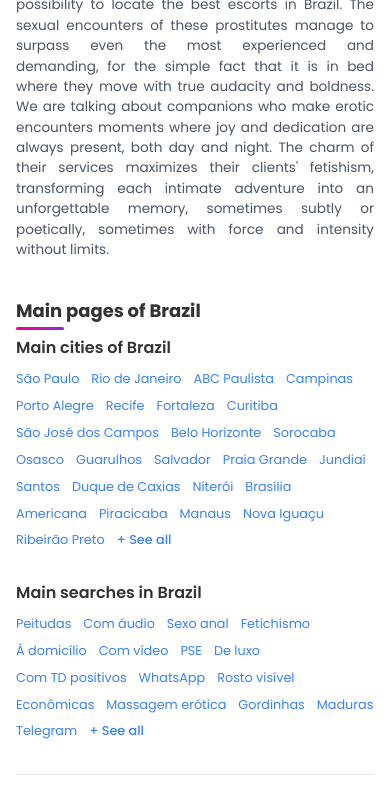
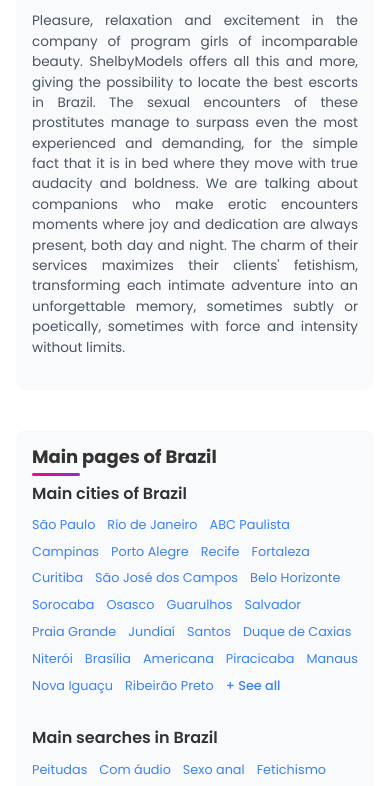
Before and after one commit to rodrigomarcell/ShelbyModels.Frontend, a React (Vite) app: page / in a window 390 px wide. Shown: the part 8352-9138 px from the top of the page. Built offline with nearby package versions, Linux system fonts and the light colour scheme.

Commit message:
Adiciona estilos de fundo e padding ao rodapé e ao componente principal, melhorando a apresentação visual. Inclui bordas arredondadas nas seções do rodapé para um design mais moderno.

```diff
--- a/src/App.css
+++ b/src/App.css
@@ -8,6 +8,7 @@
   flex: 1;
   padding-top: var(--space-4);
   padding-bottom: var(--space-4);
+  background-color: #f9fafb; /* var(--color-neutral-50) */
 }
 
 /* Button Styles */
--- a/src/components/Footer/Footer.css
+++ b/src/components/Footer/Footer.css
@@ -9,6 +9,9 @@
 /* Brazil description section */
 .footer-brazil-section {
   margin-bottom: 2.5rem;
+  background-color: #f9fafb; /* var(--color-neutral-50) */
+  padding: 2rem;
+  border-radius: var(--radius-lg);
 }
 
 .brazil-title {
@@ -42,6 +45,9 @@
 /* Links sections */
 .footer-links-section {
   margin-bottom: 2rem;
+  background-color: #f9fafb; /* var(--color-neutral-50) */
+  padding: 2rem;
+  border-radius: var(--radius-lg);
 }
 
 .section-title {
@@ -149,6 +155,11 @@
     padding: 1.5rem 0 1rem;
   }
 
+  .footer-brazil-section,
+  .footer-links-section {
+    padding: 1.5rem;
+  }
+
   .brazil-title {
     font-size: 1.25rem;
     margin-bottom: 1rem;
@@ -203,6 +214,11 @@
     padding: 1rem 0 0.75rem;
   }
 
+  .footer-brazil-section,
+  .footer-links-section {
+    padding: 1rem;
+  }
+
   .brazil-title {
     font-size: 1.125rem;
   }
```
